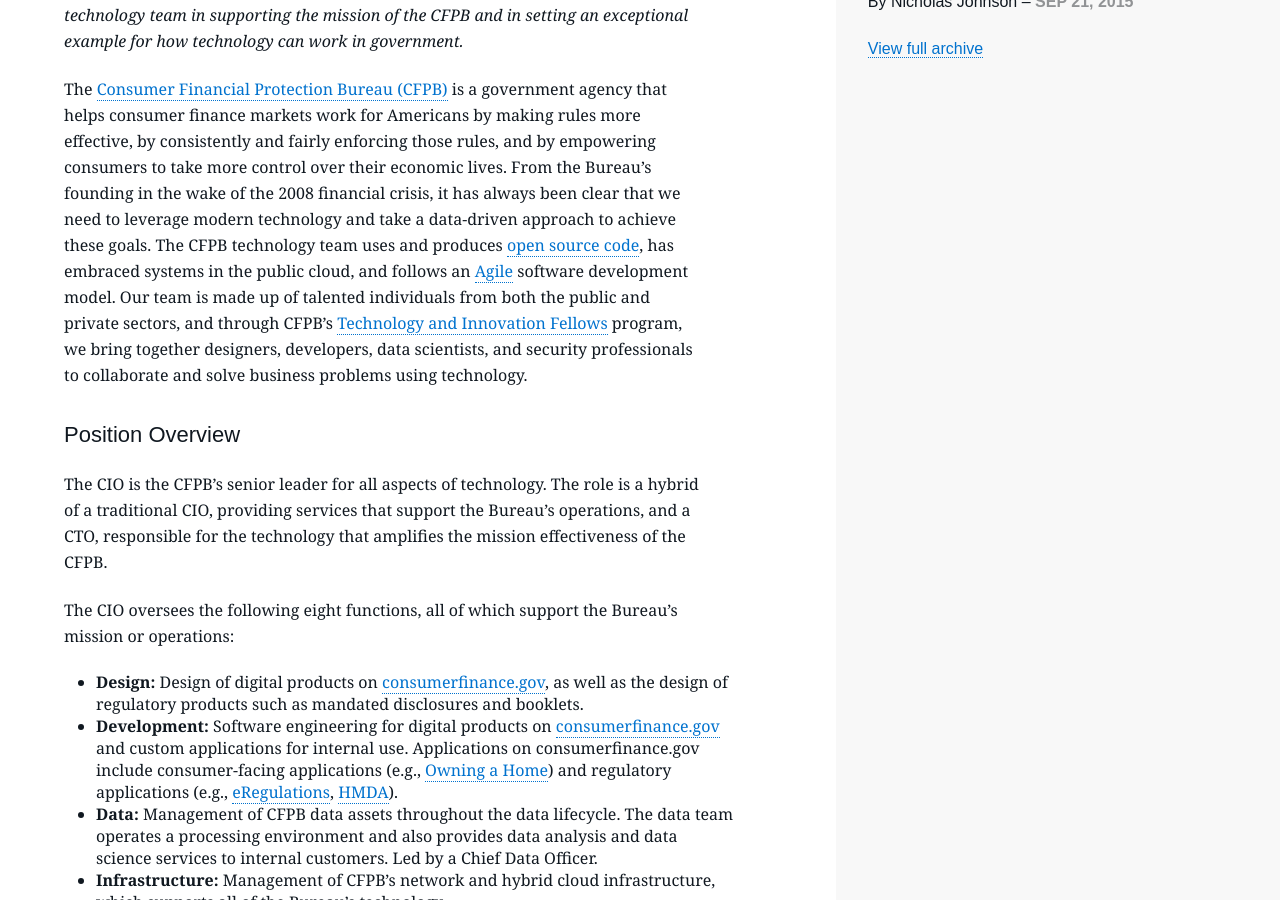
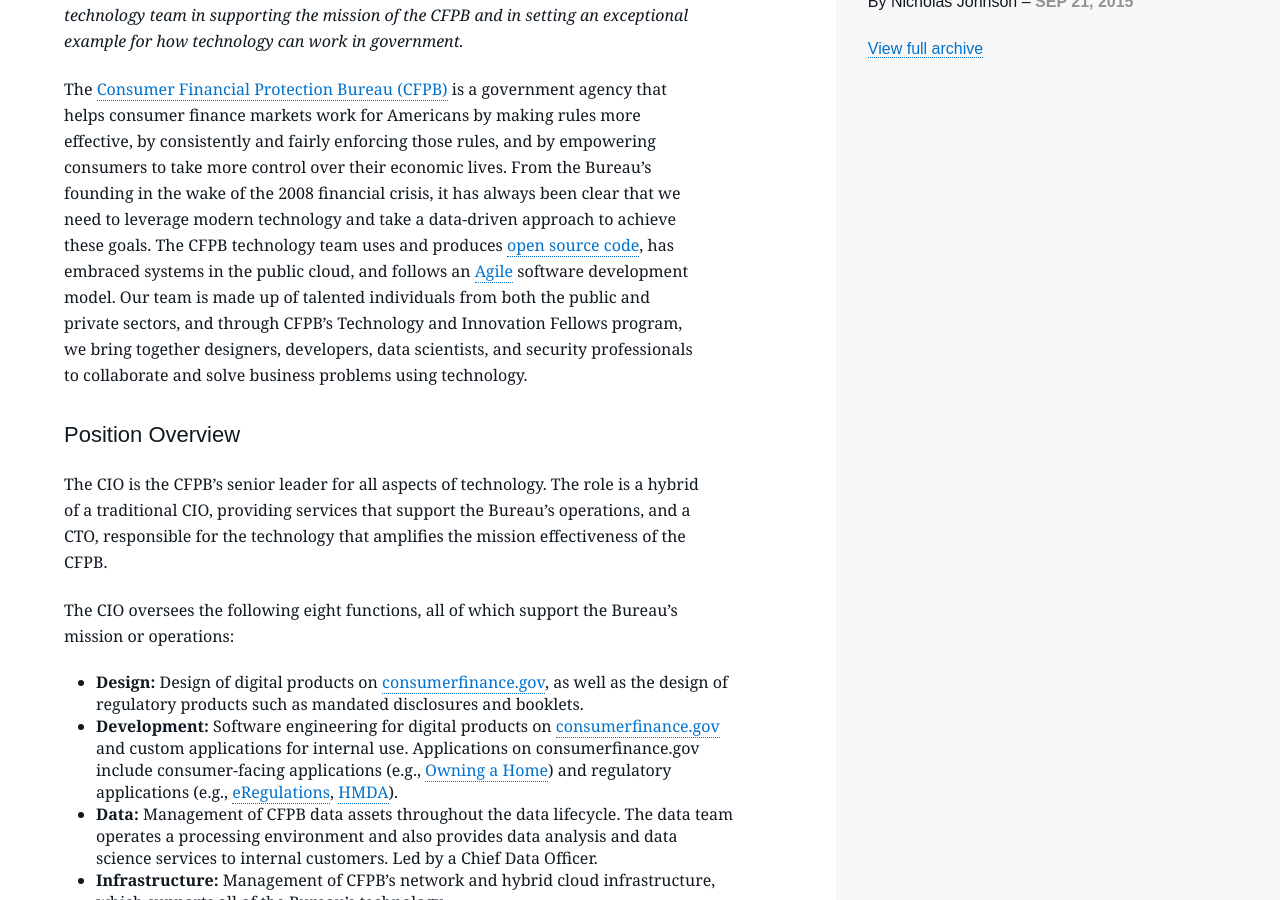
Before and after one commit to cfpb/cfpb.github.io, a Jekyll site: the page built from _posts/2016-10-06-next-cio.md, in a window 1280 px wide and 900 px high, scrolled down 590 px. Built offline with Jekyll 4.4.1, drawn with Linux system fonts in a browser that asks for light colours; nearby versions of some CDN libraries; some web fonts are replaced; some of the changed text lies outside the part shown.

Commit message:
address feedback

```diff
--- a/_posts/2016-10-06-next-cio.md
+++ b/_posts/2016-10-06-next-cio.md
@@ -10,7 +10,7 @@
 
 *The CFPB is looking for our next Chief Information Officer (CIO) to lead our technology team in supporting the mission of the CFPB and in setting an exceptional example for how technology can work in government.*
 
-The [Consumer Financial Protection Bureau (CFPB)](http://consumerfinance.gov) is a government agency that helps consumer finance markets work for Americans by making rules more effective, by consistently and fairly enforcing those rules, and by empowering consumers to take more control over their economic lives.  From the Bureau’s founding in the wake of the 2008 financial crisis, it has always been clear that we need to leverage modern technology and take a data-driven approach to achieve these goals.  The CFPB technology team uses and produces [open source code](https://github.com/cfpb), has embraced systems in the public cloud, and follows an [Agile](http://www.agilemanifesto.org/) software development model. Our team is made up of talented individuals from both the public and private sectors, and through CFPB’s [Technology and Innovation Fellows](http://www.consumerfinance.gov/jobs/technology-innovation-fellows/) program, we bring together designers, developers, data scientists, and security professionals to collaborate and solve business problems using technology.
+The [Consumer Financial Protection Bureau (CFPB)](http://consumerfinance.gov) is a government agency that helps consumer finance markets work for Americans by making rules more effective, by consistently and fairly enforcing those rules, and by empowering consumers to take more control over their economic lives.  From the Bureau’s founding in the wake of the 2008 financial crisis, it has always been clear that we need to leverage modern technology and take a data-driven approach to achieve these goals.  The CFPB technology team uses and produces [open source code](https://github.com/cfpb), has embraced systems in the public cloud, and follows an [Agile](http://www.agilemanifesto.org/) software development model. Our team is made up of talented individuals from both the public and private sectors, and through CFPB’s Technology and Innovation Fellows program, we bring together designers, developers, data scientists, and security professionals to collaborate and solve business problems using technology.
 
 ## Position Overview
 
@@ -47,7 +47,7 @@
 - **Technical experience**
     - Undergraduate or graduate degrees in computer science or similar technical discipline.
     - Experience leading the engineering and delivery of innovative technical solutions across a range of technical domains.
-    - Experience developing and implementing an enterprise – wide technology strategy .
+    - Experience developing and implementing an enterprise-wide technology strategy.
 
 ---
 
```
